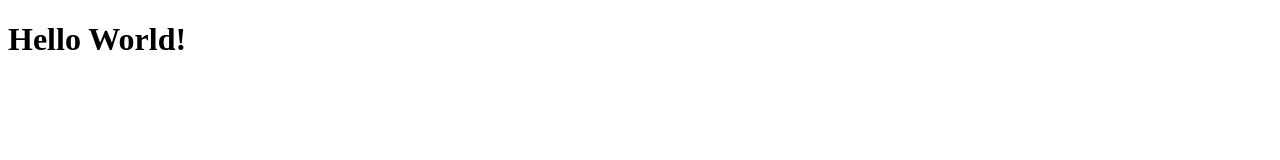
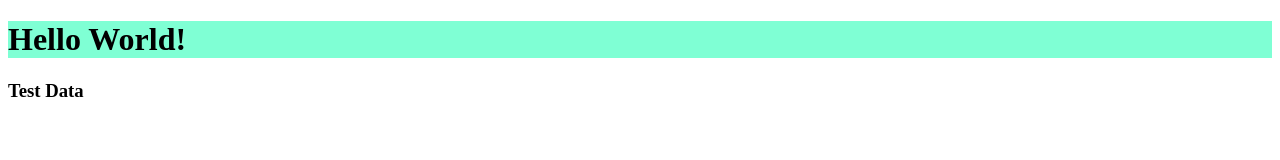
Before and after one commit to mmajid07/Learning-DevOps-Developer, a plain HTML site: page index.html in a window 1280 px wide. Drawn offline with Linux system fonts and the light colour scheme.

Commit message:
Data are merged

```diff
--- a/index.html
+++ b/index.html
@@ -6,6 +6,7 @@
     <title>Document</title>
 </head>
 <body>
-    <h1>Hello World!</h1>
+    <h1 style="background-color: aquamarine;">Hello World!</h1>
+    <h3>Test Data</h3>
 </body>
 </html>
```
